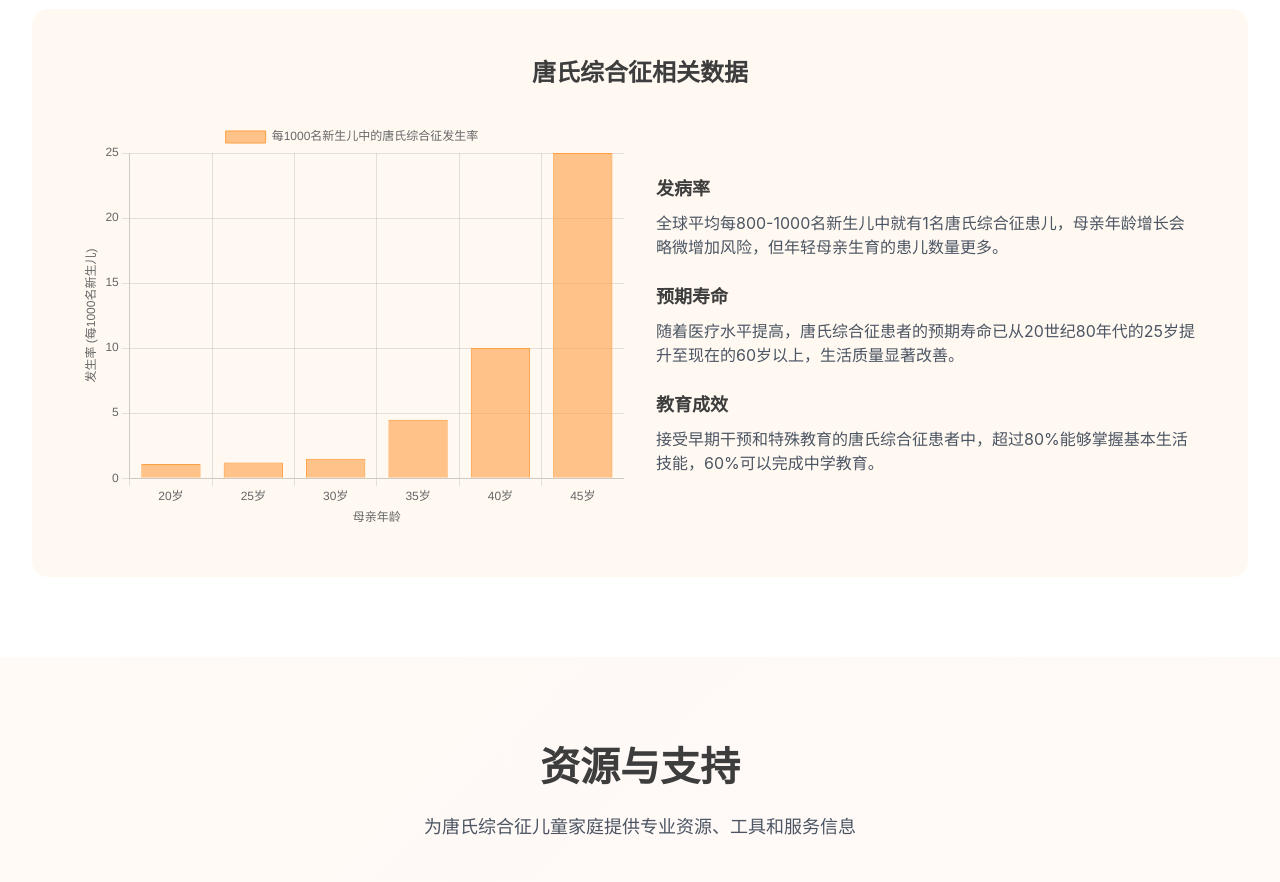
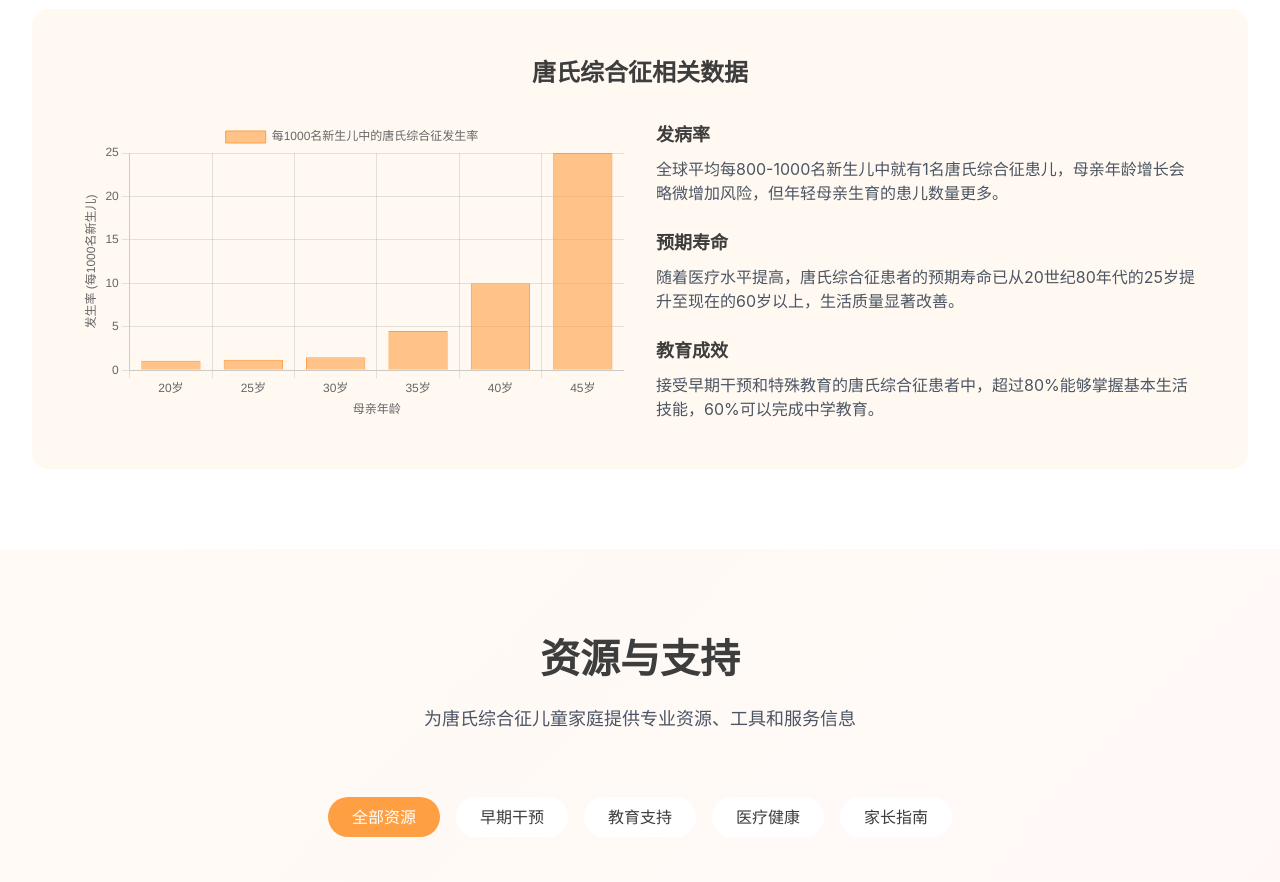
Before and after one commit to lcq211/lcqrsr.github.io, a plain HTML site: page index.html in a window 1280 px wide. Shown: the part 1600-2482 px from the top of the page. Drawn offline with nearby package versions, Linux system fonts and the light colour scheme.

Commit message:
Add files via upload

```diff
--- a/index.html
+++ b/index.html
@@ -4,9 +4,9 @@
   <meta charset="UTF-8">
   <meta name="viewport" content="width=device-width, initial-scale=1.0">
   <title>星光宝贝 - 唐氏综合征儿童关爱中心</title>
-  <!-- 外部资源（优先加载图标+Chart.js，确保顺序正确） -->
+  <!-- 外部资源：优先加载Font Awesome + 简化Chart.js链接（去掉integrity避免加载失败） -->
   <link href="https://cdn.jsdelivr.net/npm/font-awesome@4.7.0/css/font-awesome.min.css" rel="stylesheet">
-  <script src="https://cdn.jsdelivr.net/npm/chart.js@4.4.8/dist/chart.umd.min.js" integrity="sha256-aa0xaJgmK/X7pDUBdvoPTkcBCJn6c6sBbqF5agXQ6kl" crossorigin="anonymous"></script>
+  <script src="https://cdn.jsdelivr.net/npm/chart.js@4.4.8/dist/chart.umd.min.js"></script>
   <script src="https://cdn.tailwindcss.com"></script>
 
   <!-- 自定义配置 - 温暖色调调整 -->
@@ -122,7 +122,6 @@
           <div class="relative">
             <div class="absolute -top-4 -left-4 w-24 h-24 bg-secondary/20 rounded-full"></div>
             <div class="absolute -bottom-6 -right-6 w-32 h-32 bg-primary/20 rounded-full"></div>
-            <!-- 修复：确保图片路径与仓库结构一致（仓库中需有img文件夹+19.jpeg） -->
             <img src="img/19.jpeg" alt="唐氏综合征儿童与家长温馨互动" class="w-full h-auto rounded-2xl shadow-xl relative z-10">
           </div>
         </div>
@@ -132,7 +131,6 @@
       <div class="mt-20">
         <p class="text-center text-gray-500 mb-6 ">受到专业机构认可与支持</p>
         <div class="flex flex-wrap justify-center items-center gap-8 md:gap-16 opacity-70">
-          <!-- 修复：确保图片路径与仓库结构一致（img文件夹+2.png/3.png/4.png/5.png） -->
           <div class="h-40 md:h-42"><img src="img/2.png" alt="合作机构" class="h-full w-auto"></div>
           <div class="h-40 md:h-42"><img src="img/3.png" alt="合作机构" class="h-full w-auto"></div>
           <div class="h-40 md:h-42"><img src="img/4.png" alt="合作机构" class="h-full w-auto"></div>
@@ -153,7 +151,6 @@
       <div class="grid grid-cols-1 md:grid-cols-3 gap-8">
         <div class="bg-neutral rounded-xl p-8 shadow-sm card-hover">
           <div class="w-14 h-14 bg-primary/10 rounded-full flex items-center justify-center mb-6">
-            <!-- 保留Font Awesome图标，确保CDN加载正常 -->
             <i class="fa fa-info text-primary text-2xl"></i>
           </div>
           <h3 class="text-xl font-bold mb-3">基本认知</h3>
@@ -183,13 +180,13 @@
         </div>
       </div>
 
-      <!-- 数据统计 -->
+      <!-- 数据统计（修复Chart.js：增加容器宽高+优化渲染逻辑） -->
       <div class="mt-20 bg-neutral rounded-2xl p-8 md:p-12">
         <h3 class="text-2xl font-bold mb-8 text-center">唐氏综合征相关数据</h3>
         <div class="grid grid-cols-1 md:grid-cols-2 gap-8">
-          <div class="min-h-[300px]">
-            <!-- 保留Canvas容器，修复Chart.js渲染时机 -->
-            <canvas id="prevalenceChart" width="400" height="300"></canvas>
+          <!-- 修复：给Canvas容器设置固定高度+宽度，确保Chart.js渲染空间 -->
+          <div class="w-full h-[300px]">
+            <canvas id="prevalenceChart" class="w-full h-full"></canvas>
           </div>
           <div class="flex flex-col justify-center">
             <div class="space-y-6">
@@ -939,72 +936,59 @@
       });
     });
 
-    // 修复：将Chart.js渲染代码包裹在DOMContentLoaded事件中，确保元素加载完成后执行
+    // 修复Chart.js渲染：确保DOM加载完成+容器存在
     document.addEventListener('DOMContentLoaded', function() {
-      // 发病率图表 - 使用温暖色调
-      const ctx = document.getElementById('prevalenceChart').getContext('2d');
-      const prevalenceChart = new Chart(ctx, {
+      const chartEl = document.getElementById('prevalenceChart');
+      if (!chartEl) return; // 容器不存在则不执行
+
+      // 初始化图表（保留交互效果）
+      new Chart(chartEl, {
         type: 'bar',
         data: {
           labels: ['20岁', '25岁', '30岁', '35岁', '40岁', '45岁'],
           datasets: [{
             label: '每1000名新生儿中的唐氏综合征发生率',
             data: [1.1, 1.2, 1.5, 4.5, 10, 25],
-            backgroundColor: [
-              'rgba(255, 159, 67, 0.6)',
-              'rgba(255, 159, 67, 0.6)',
-              'rgba(255, 159, 67, 0.6)',
-              'rgba(255, 159, 67, 0.6)',
-              'rgba(255, 159, 67, 0.6)',
-              'rgba(255, 159, 67, 0.6)'
-            ],
-            borderColor: [
-              'rgba(255, 159, 67, 1)',
-              'rgba(255, 159, 67, 1)',
-              'rgba(255, 159, 67, 1)',
-              'rgba(255, 159, 67, 1)',
-              'rgba(255, 159, 67, 1)',
-              'rgba(255, 159, 67, 1)'
-            ],
-            borderWidth: 1
+            backgroundColor: 'rgba(255, 159, 67, 0.6)',
+            borderColor: 'rgba(255, 159, 67, 1)',
+            borderWidth: 1,
+            hoverBackgroundColor: 'rgba(255, 159, 67, 0.8)'
           }]
         },
         options: {
           responsive: true,
+          maintainAspectRatio: false, // 跟随容器宽高
           scales: {
             y: {
               beginAtZero: true,
-              title: {
-                display: true,
-                text: '发生率 (每1000名新生儿)'
-              }
+              title: { display: true, text: '发生率 (每1000名新生儿)' }
             },
             x: {
-              title: {
-                display: true,
-                text: '母亲年龄'
-              }
+              title: { display: true, text: '母亲年龄' }
+            }
+          },
+          plugins: {
+            tooltip: {
+              enabled: true // 保留悬停提示
             }
           }
         }
       });
     });
 
-    // 1. 活动预约成功提示
+    // 活动预约成功提示
     function showBookSuccess() {
       alert('预约参加成功！我们会在活动前1天通过短信提醒您~');
     }
 
-    // 2. 提交留言成功提示
+    // 提交留言成功提示
     function submitMessage() {
-      // 重置表单
       document.querySelector('#contact form').reset();
       alert('留言提交成功！我们会在24小时内与您联系~');
     }
 
-    // 3. 订阅资讯成功提示
+    // 订阅资讯成功提示
     function subscribeNewsletter() {
-      // 重置订阅输入框
       document.getElementById('newsletterEmail').value = '';
       alert('订阅资讯成功！我们会定期向您推送最新内容~');
     }
```
